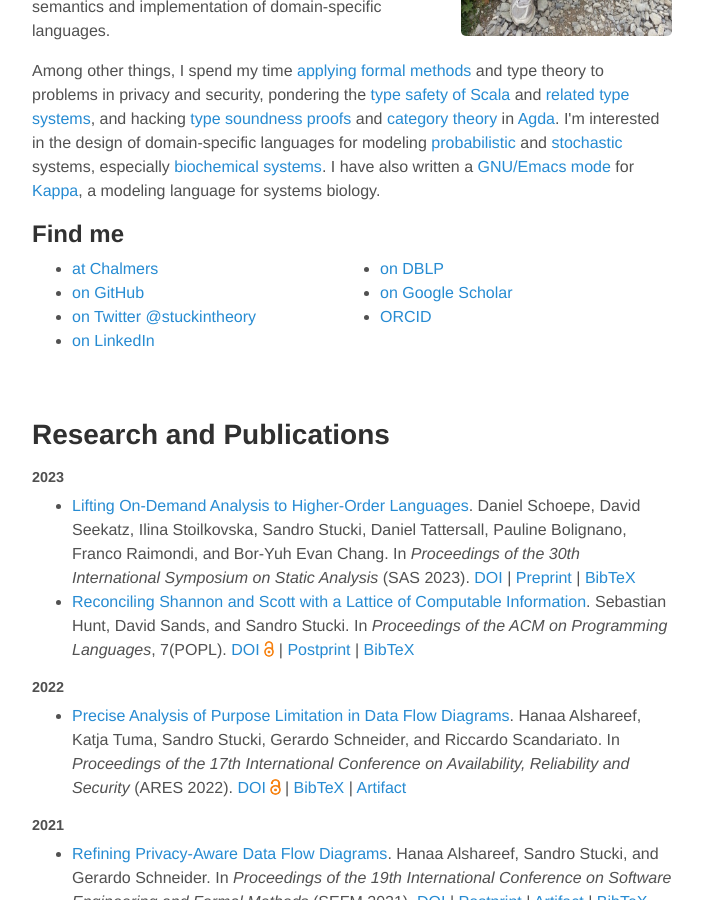
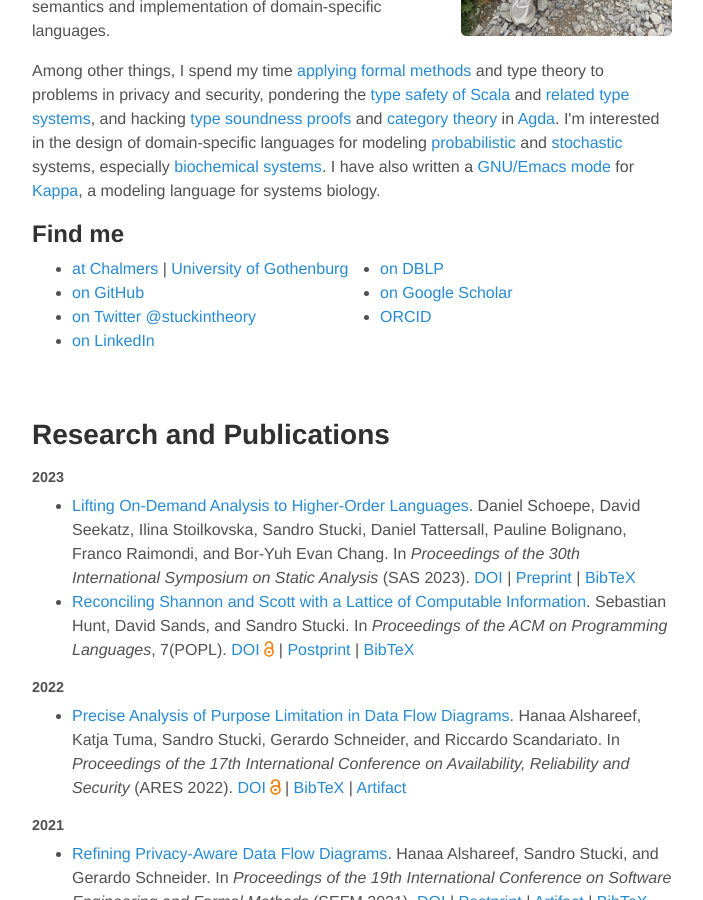
Before and after one commit to sstucki/sstucki.github.io, a Jekyll site: the page built from index.html, in a window 1280 px wide and 900 px high, scrolled down 438 px. Shown: the whole window, without its empty margins (288-991 px from the left). Built offline with Jekyll 4.4.1, drawn with Linux system fonts in a browser that asks for light colours.

Commit message:
[ index ] add GU affiliation and link to contact details.

```diff
--- a/index.html
+++ b/index.html
@@ -45,7 +45,7 @@
 
   <h2>Find me</h2>
   <ul class="contact">
-    <li><a href="https://www.chalmers.se/personer/sandros/" target="_blank">at Chalmers</a></li><!--&nbsp;| <a href="https://www.gu.se/om-universitetet/hitta-person/sandrostucki" target="_blank">University of Gothenburg</a></li>-->
+    <li><a href="https://www.chalmers.se/personer/sandros/" target="_blank">at Chalmers</a>&nbsp;| <a href="https://www.gu.se/om-universitetet/hitta-person/sandrostucki" target="_blank">University of Gothenburg</a></li>
     <li><a href="https://github.com/sstucki" target="_blank">on GitHub</a></li>
     <li><a href="https://twitter.com/stuckintheory" target="_blank">on Twitter @stuckintheory</a></li>
     <li><a href="https://www.linkedin.com/in/sandro-stucki" target="_blank">on LinkedIn</a></li>
```
